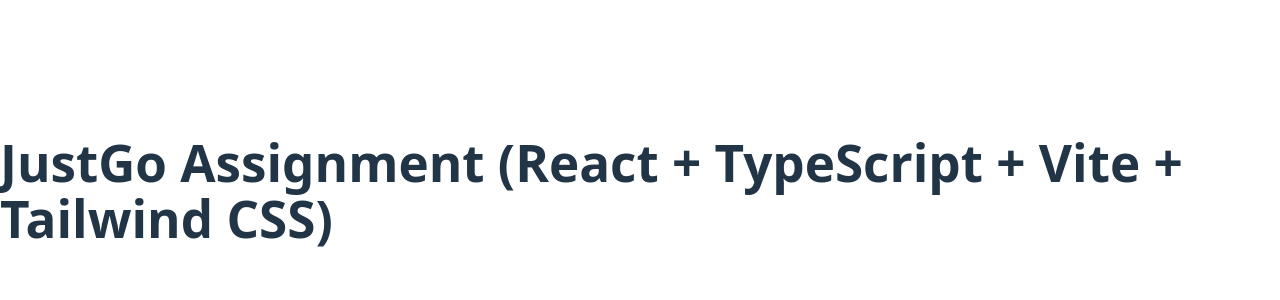
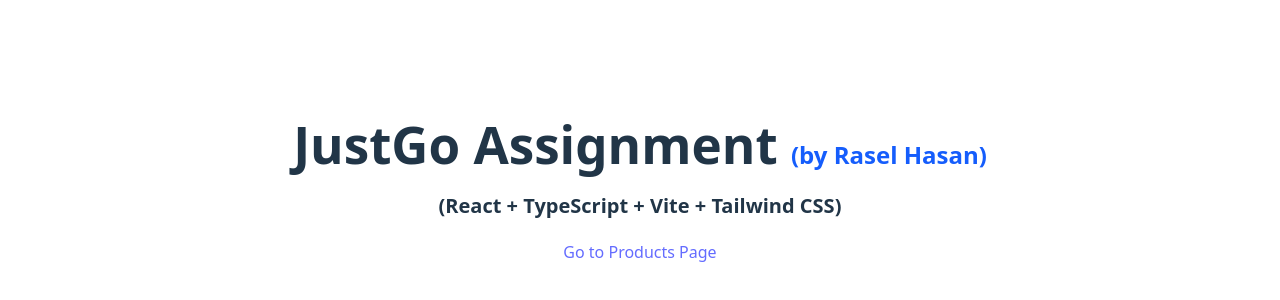
Before and after one commit to raselhasan111/React_Project_JustGo_Jan_2026_Rasel_Hasan, a React (Vite) app: page / in a window 1280 px wide. Shown: the part 210-510 px from the top of the page. Built offline with nearby package versions, Linux system fonts and the light colour scheme.

Commit message:
feat: Set up react-router-dom for navigation and create initial page components.

```diff
--- a/package.json
+++ b/package.json
@@ -15,6 +15,7 @@
     "@tailwindcss/vite": "^4.1.18",
     "react": "^19.2.0",
     "react-dom": "^19.2.0",
+    "react-router-dom": "^7.13.0",
     "tailwindcss": "^4.1.18"
   },
   "devDependencies": {
--- a/src/app.tsx
+++ b/src/app.tsx
@@ -1,10 +1,23 @@
+import { BrowserRouter, Route, Routes } from 'react-router-dom'
+import Categories from './pages/categories'
+import Home from './pages/home'
+import ProductDetail from './pages/product-detail'
+import Products from './pages/products'
+import Search from './pages/search'
+import Settings from './pages/settings'
+
 function App() {
   return (
-    <div>
-      <h1 className="text-3xl font-bold">
-        JustGo Assignment (React + TypeScript + Vite + Tailwind CSS)
-      </h1>
-    </div>
+    <BrowserRouter>
+      <Routes>
+        <Route path="/" element={<Home />} />
+        <Route path="/products" element={<Products />} />
+        <Route path="/products/:id" element={<ProductDetail />} />
+        <Route path="/products/categories" element={<Categories />} />
+        <Route path="/products/search" element={<Search />} />
+        <Route path="/settings" element={<Settings />} />
+      </Routes>
+    </BrowserRouter>
   )
 }
 
--- /dev/null
+++ b/src/pages/categories.tsx
@@ -0,0 +1,5 @@
+function Categories() {
+    return <h1>Categories Page</h1>
+}
+
+export default Categories
--- /dev/null
+++ b/src/pages/home.tsx
@@ -0,0 +1,17 @@
+import { Link } from 'react-router-dom'
+
+function Home() {
+    return (
+        <div className="flex flex-col items-center justify-center h-screen gap-5 w-screen">
+            <h1 className="text-3xl font-bold">
+                JustGo Assignment <span className="text-2xl text-blue-600">(by Rasel Hasan)</span>
+            </h1>
+            <p className="text-xl font-bold">(React + TypeScript + Vite + Tailwind CSS)</p>
+            <Link to="/products" className="text-blue-600 underline">
+                Go to Products Page
+            </Link>
+        </div>
+    )
+}
+
+export default Home
--- /dev/null
+++ b/src/pages/product-detail.tsx
@@ -0,0 +1,8 @@
+import { useParams } from 'react-router-dom'
+
+function ProductDetail() {
+    const { id } = useParams()
+    return <h1>Product Detail Page - ID: {id}</h1>
+}
+
+export default ProductDetail
--- /dev/null
+++ b/src/pages/products.tsx
@@ -0,0 +1,5 @@
+function Products() {
+    return <h1>Products Page</h1>
+}
+
+export default Products
--- /dev/null
+++ b/src/pages/search.tsx
@@ -0,0 +1,9 @@
+import { useSearchParams } from 'react-router-dom'
+
+function Search() {
+    const [searchParams] = useSearchParams()
+    const query = searchParams.get('q')
+    return <h1>Search Page - Query: {query}</h1>
+}
+
+export default Search
--- /dev/null
+++ b/src/pages/settings.tsx
@@ -0,0 +1,5 @@
+function Settings() {
+    return <h1>Settings Page</h1>
+}
+
+export default Settings
```
Also changed, not shown: 1 other file (tests, documents, lock files or other folders).
